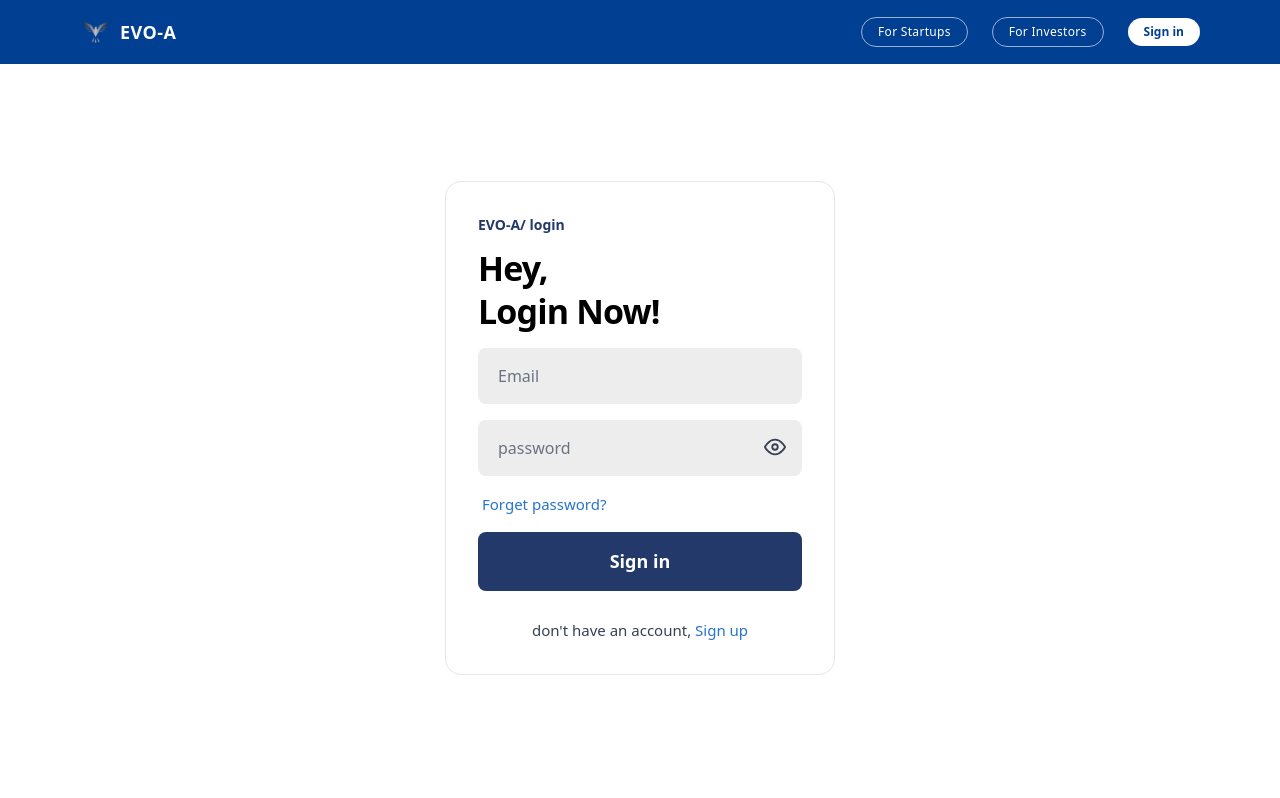
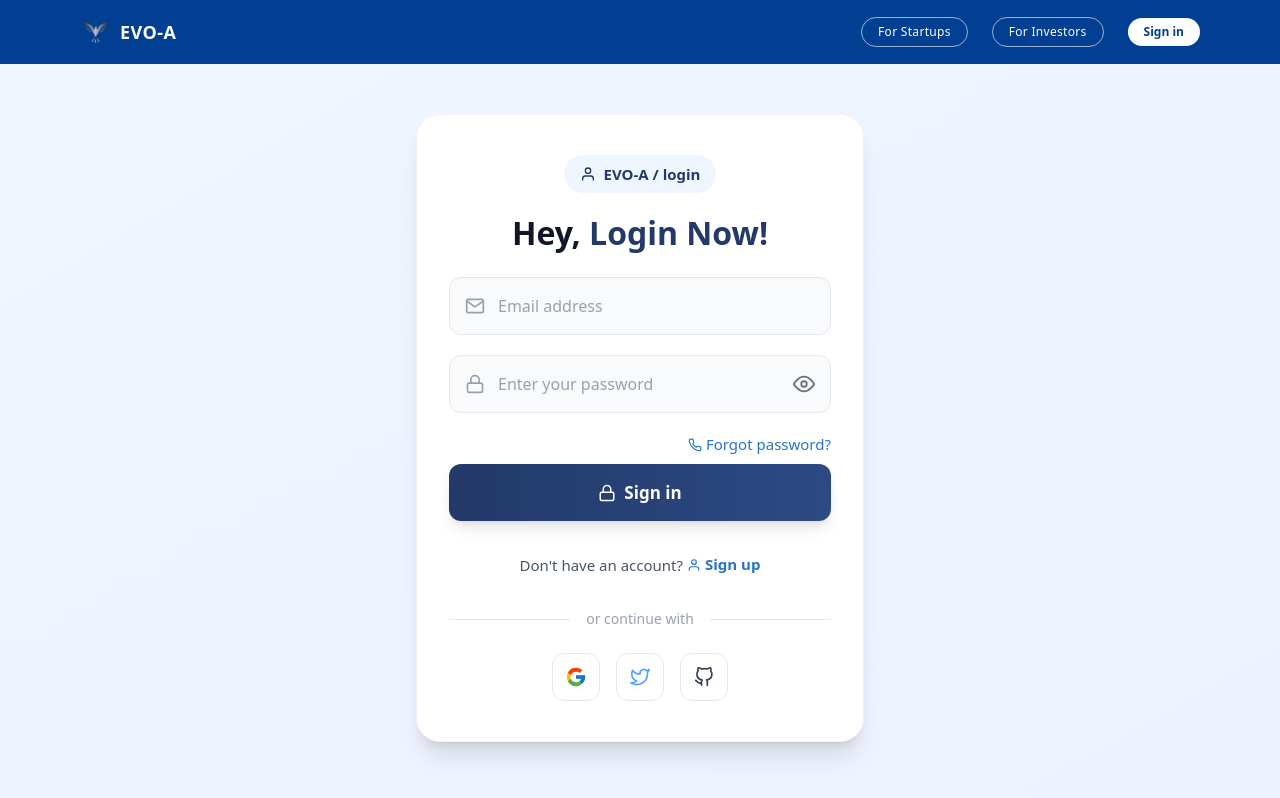
Before and after one commit to codekampfer/evoa, a React (Vite) app: page /login in a window 1280 px wide. Built offline with nearby package versions, Linux system fonts and the light colour scheme.

Commit message:
Update the  login page

```diff
--- a/src/modules/auth/login.jsx
+++ b/src/modules/auth/login.jsx
@@ -1,56 +1,95 @@
 import React, { useState } from "react";
-import { FiEye, FiEyeOff } from "react-icons/fi";
+import { FiEye, FiEyeOff, FiMail, FiLock, FiUser, FiPhone, FiGithub, FiTwitter } from "react-icons/fi";
+import { FcGoogle } from "react-icons/fc";
 
 export default function Login() {
   const [showPassword, setShowPassword] = useState(false);
 
   return (
-    <div className="flex-1 flex flex-col items-center justify-center">
-      <div className="w-[390px] bg-white rounded-2xl border border-gray-200 px-8 py-8">
-        <div className="text-[14px] text-[#223969] font-semibold mb-3">
-          EVO-A/ login
+    <div className="flex-1 flex flex-col items-center justify-center bg-gradient-to-br from-blue-50 to-indigo-50 p-4">
+      <div className="w-full max-w-md bg-white rounded-3xl shadow-xl border border-gray-100 px-8 py-10 transform transition-all duration-300 hover:shadow-2xl">
+        <div className="text-center mb-2">
+          <div className="inline-flex items-center gap-2 text-[15px] text-[#223969] font-semibold mb-3 bg-blue-50 px-4 py-2 rounded-full">
+            <FiUser className="text-[#223969]" size={16} />
+            EVO-A / login
+          </div>
         </div>
-        <h1 className="text-[34px] font-extrabold text-black mb-4 leading-tight tracking-tight">
-          Hey,<br />Login Now!
+
+        <h1 className="text-[32px] font-bold text-gray-900 mb-6 text-center leading-tight">
+          Hey, <span className="text-[#223969]">Login Now!</span>
         </h1>
-        <div>
-          <input
-            type="email"
-            placeholder="Email"
-            className="w-full mb-4 px-5 py-4 rounded-lg text-[16px] bg-[#ededed] border-none focus:outline-none focus:ring-2 focus:ring-[#223969] placeholder-gray-500"
-          />
-          <div className="relative mb-4">
+
+        <div className="space-y-5">
+          <div className="relative">
+            <div className="absolute left-4 top-1/2 transform -translate-y-1/2 text-gray-400">
+              <FiMail size={20} />
+            </div>
+            <input
+              type="email"
+              placeholder="Email address"
+              className="w-full pl-12 pr-5 py-4 rounded-xl text-[16px] bg-gray-50 border border-gray-200 focus:outline-none focus:ring-2 focus:ring-[#223969] focus:border-transparent transition-all duration-300 placeholder-gray-400"
+            />
+          </div>
+
+          <div className="relative">
+            <div className="absolute left-4 top-1/2 transform -translate-y-1/2 text-gray-400">
+              <FiLock size={20} />
+            </div>
             <input
               type={showPassword ? "text" : "password"}
-              placeholder="password"
-              className="w-full px-5 py-4 rounded-lg text-[16px] bg-[#ededed] pr-12 border-none focus:outline-none focus:ring-2 focus:ring-[#223969] placeholder-gray-500"
+              placeholder="Enter your password"
+              className="w-full pl-12 pr-12 py-4 rounded-xl text-[16px] bg-gray-50 border border-gray-200 focus:outline-none focus:ring-2 focus:ring-[#223969] focus:border-transparent transition-all duration-300 placeholder-gray-400"
             />
             <button
               type="button"
-              className="absolute right-4 top-4 text-gray-700"
+              className="absolute right-4 top-1/2 transform -translate-y-1/2 text-gray-500 hover:text-gray-700 transition-colors"
               onClick={() => setShowPassword(!showPassword)}
               tabIndex={-1}
             >
               {showPassword ? <FiEyeOff size={22} /> : <FiEye size={22} />}
             </button>
           </div>
-          <div className="mb-4 text-left pl-1">
-            <a href="#" className="text-[15px] text-[#2774CA] hover:underline">
-              Forget password?
+
+          <div className="flex justify-end mb-2">
+            <a href="#" className="text-[15px] text-[#2774CA] font-medium hover:text-[#1e5ea6] transition-colors flex items-center gap-1">
+              <FiPhone size={14} />
+              Forgot password?
             </a>
           </div>
+
           <button
             type="button"
-            className="w-full bg-[#223969] hover:bg-[#183857] text-white font-semibold py-4 rounded-lg text-[18px] transition-colors"
+            className="w-full bg-gradient-to-r from-[#223969] to-[#2d4a85] hover:from-[#1c2f56] hover:to-[#253e70] text-white font-semibold py-4 rounded-xl text-[17px] transition-all duration-300 transform hover:scale-[1.02] shadow-lg hover:shadow-xl flex items-center justify-center gap-2"
           >
+            <FiLock size={18} />
             Sign in
           </button>
         </div>
-        <div className="mt-7 text-center text-[15px] text-gray-700">
-          don't have an account,{' '}
-          <a href="#" className="text-[#2774CA] font-medium hover:underline">
+
+        <div className="mt-8 text-center text-[15px] text-gray-600">
+          Don't have an account?{' '}
+          <a href="#" className="text-[#2774CA] font-semibold hover:text-[#1e5ea6] transition-colors flex items-center justify-center gap-1 inline-flex">
+            <FiUser size={14} />
             Sign up
           </a>
+        </div>
+
+        <div className="mt-8 flex items-center justify-center space-x-4">
+          <div className="h-px bg-gray-200 flex-1"></div>
+          <span className="text-gray-400 text-sm">or continue with</span>
+          <div className="h-px bg-gray-200 flex-1"></div>
+        </div>
+
+        <div className="mt-6 flex justify-center space-x-4">
+          <button className="w-12 h-12 rounded-xl border border-gray-200 flex items-center justify-center hover:bg-gray-50 transition-colors hover:border-red-300">
+            <FcGoogle size={22} />
+          </button>
+          <button className="w-12 h-12 rounded-xl border border-gray-200 flex items-center justify-center hover:bg-gray-50 transition-colors hover:border-blue-400">
+            <FiTwitter className="text-blue-400" size={20} />
+          </button>
+          <button className="w-12 h-12 rounded-xl border border-gray-200 flex items-center justify-center hover:bg-gray-50 transition-colors hover:border-gray-400">
+            <FiGithub className="text-gray-700" size={20} />
+          </button>
         </div>
       </div>
     </div>
```
